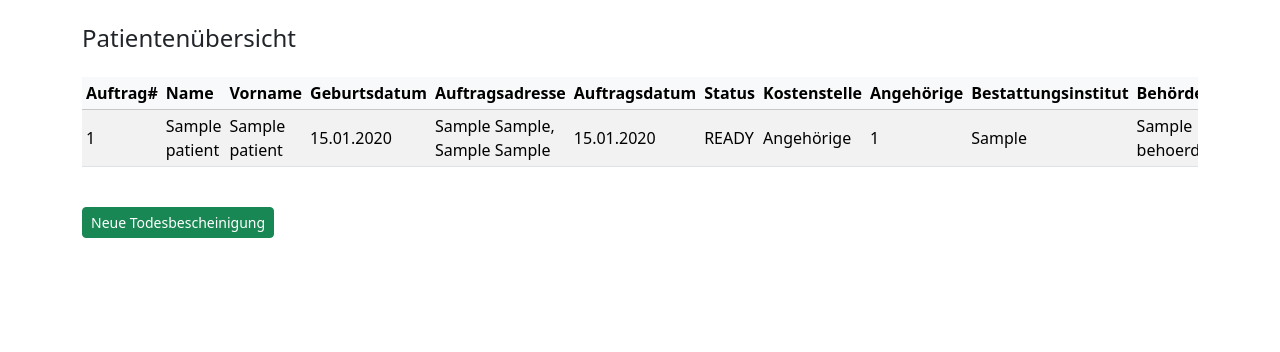
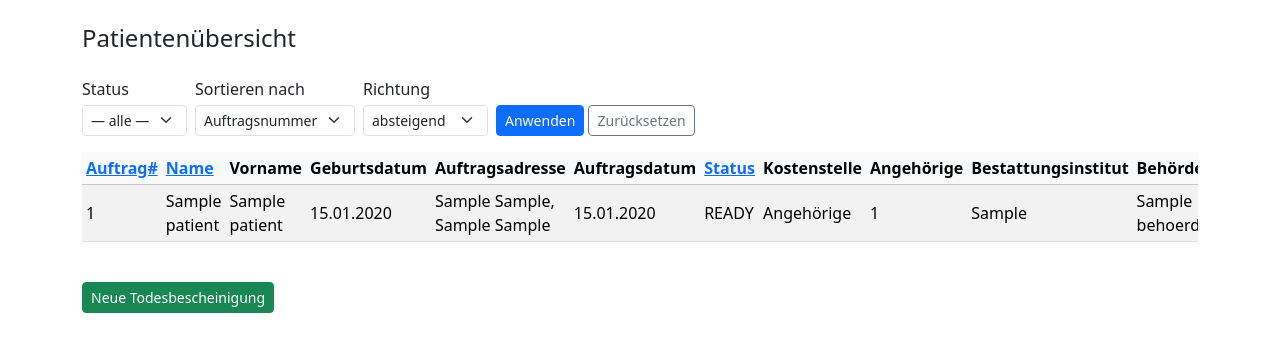
Before and after one commit to ngin10011/lsb_app, a Flask app: page /patients/ in a window 1280 px wide. Shown: the part 56-408 px from the top of the page. Run offline with Flask 3, Linux system fonts and the light colour scheme; tables that the repository leaves empty hold one stand-in row (values such as "Sample post").

Commit message:
patient overview sortieren nach auftragsnummer, name und status

```diff
--- a/lsb_app/blueprints/patients/routes.py
+++ b/lsb_app/blueprints/patients/routes.py
@@ -1,40 +1,89 @@
 # lsb_app/blueprints/patients/routes.py
 from flask import render_template, request, redirect, url_for, flash, abort
-from sqlalchemy import asc, desc
+from sqlalchemy import case, asc, desc
 from sqlalchemy.orm import selectinload
 from lsb_app.blueprints.patients import bp
 from lsb_app.extensions import db
-from lsb_app.models import Patient
+from lsb_app.models import Patient, Auftrag, AuftragsStatusEnum
 from lsb_app.forms import PatientForm
 
 @bp.route("/", methods=["GET"])
 def overview():
-    # einfache serverseitige Suche/Sortierung/Pagination
-    q = request.args.get("q", "", type=str).strip()
-    sort = request.args.get("sort", "name")
-    order = request.args.get("order", "asc")
-    page = request.args.get("page", 1, type=int)
-    per_page = 20
+    # Query-Parameter
+    status_param = request.args.get("status", "").strip()         # z. B. READY
+    sort_param   = request.args.get("sort", "auftragsnummer").strip()  # auftragsnummer | name | status
+    dir_param    = request.args.get("dir", "desc").strip()         # asc | desc
 
-    query = Patient.query
-    if q:
-        like = f"%{q}%"
-        query = query.filter(
-            (Patient.name.ilike(like)) | (Patient.vorname.ilike(like))
+    # Basismenge mit Join u. Eager Loading
+    q = (
+        db.session.query(Patient)
+        .outerjoin(Auftrag, Patient.id == Auftrag.patient_id)
+        .options(
+            selectinload(Patient.meldeadresse),
+            selectinload(Patient.auftrag).selectinload(Auftrag.auftragsadresse),
+            selectinload(Patient.auftrag).selectinload(Auftrag.bestattungsinstitut),
+            selectinload(Patient.auftrag).selectinload(Auftrag.behoerden),
+            selectinload(Patient.angehoerige),
         )
+    )
 
-    sort_col = getattr(Patient, sort, Patient.name)
-    query = query.order_by(asc(sort_col) if order == "asc" else desc(sort_col))
+    # Status-Filter
+    if status_param:
+        try:
+            q = q.filter(Auftrag.status == AuftragsStatusEnum(status_param))
+        except Exception:
+            # Ungültiger Wert: kein Filter anwenden
+            pass
 
-    pagination = query.paginate(page=page, per_page=per_page, error_out=False)
+    # Sortierrichtung validieren
+    dir_param = dir_param if dir_param in {"asc", "desc"} else "asc"
+    order = []
+
+    # Hilfs-Ausdruck: NULLS LAST für Felder aus Auftrag
+    nulls_last_num = case((Auftrag.auftragsnummer.is_(None), 1), else_=0)
+    nulls_last_dat = case((Auftrag.auftragsdatum.is_(None), 1), else_=0)
+
+    if sort_param == "name":
+        # Name, sekundär Auftragsnummer (NULLS LAST)
+        order.append(asc(Patient.name) if dir_param == "asc" else desc(Patient.name))
+        order.append(asc(nulls_last_num))
+        order.append(asc(Auftrag.auftragsnummer))
+    elif sort_param == "status":
+        # Status definierte Ordnung, sekundär Auftragsnummer (NULLS LAST)
+        status_order = [
+            AuftragsStatusEnum.TODO,
+            AuftragsStatusEnum.WAIT,
+            AuftragsStatusEnum.READY,
+            AuftragsStatusEnum.SENT,
+            AuftragsStatusEnum.DONE,
+        ]
+        status_case = case({s: i for i, s in enumerate(status_order)},
+                           value=Auftrag.status, else_=999)
+        order.append(asc(status_case) if dir_param == "asc" else desc(status_case))
+        order.append(asc(nulls_last_num))
+        order.append(asc(Auftrag.auftragsnummer))
+    else:
+        # Standard: Auftragsnummer (NULLS LAST)
+        order.append(asc(nulls_last_num))
+        primary = asc(Auftrag.auftragsnummer) if dir_param == "asc" else desc(Auftrag.auftragsnummer)
+        order.append(primary)
+        # Sekundär stabilisieren: Name
+        order.append(asc(Patient.name))
+
+    for oe in order:
+        q = q.order_by(oe)
+
+    patients = q.all()
+
+    status_choices = [("", "— alle —")] + [(s.value, s.value) for s in AuftragsStatusEnum]
 
     return render_template(
         "patients/overview.html",
-        pagination=pagination,
-        patients=pagination.items,
-        q=q,
-        sort=sort,
-        order=order,
+        patients=patients,
+        status_choices=status_choices,
+        selected_status=status_param,
+        sort=sort_param,
+        dir=dir_param,
     )
 
 @bp.route("/<int:pid>", methods=["GET", "POST"])
--- a/lsb_app/templates/patients/overview.html
+++ b/lsb_app/templates/patients/overview.html
@@ -10,17 +10,73 @@
   {%- if a -%}{{ a.strasse }} {{ a.hausnummer }}, {{ a.plz }} {{ a.ort }}{%- else -%}—{%- endif -%}
 {%- endmacro %}
 
+<form method="get" class="row g-2 align-items-end mb-3">
+  <div class="col-auto">
+    <label class="form-label mb-1">Status</label>
+    <select name="status" class="form-select form-select-sm">
+      {% for val,label in status_choices %}
+        <option value="{{ val }}" {{ 'selected' if val == selected_status else '' }}>{{ label }}</option>
+      {% endfor %}
+    </select>
+  </div>
+
+  <div class="col-auto">
+    <label class="form-label mb-1">Sortieren nach</label>
+    <select name="sort" class="form-select form-select-sm">
+      <option value="auftragsnummer" {{ 'selected' if sort=='auftragsnummer' else '' }}>Auftragsnummer</option>
+      <option value="name" {{ 'selected' if sort=='name' else '' }}>Nachname</option>
+      <option value="status" {{ 'selected' if sort=='status' else '' }}>Status</option>
+    </select>
+  </div>
+
+  <div class="col-auto">
+    <label class="form-label mb-1">Richtung</label>
+    <select name="dir" class="form-select form-select-sm">
+      <option value="asc"  {{ 'selected' if dir=='asc' else '' }}>aufsteigend</option>
+      <option value="desc" {{ 'selected' if dir=='desc' else '' }}>absteigend</option>
+    </select>
+  </div>
+
+  <div class="col-auto">
+    <button type="submit" class="btn btn-sm btn-primary">Anwenden</button>
+    <a href="{{ url_for('patients.overview') }}" class="btn btn-sm btn-outline-secondary">Zurücksetzen</a>
+  </div>
+</form>
+
+
 <div class="table-responsive">
   <table class="table table-sm table-striped align-middle">
+    {% set next_dir = 'desc' if dir=='asc' else 'asc' %}
     <thead class="table-light">
       <tr>
-        <th>Auftrag#</th>
-        <th>Name</th>
+        <th>
+          <a href="{{ url_for('patients.overview',
+                              status=selected_status,
+                              sort='auftragsnummer',
+                              dir=(next_dir if sort=='auftragsnummer' else 'asc')) }}">
+            Auftrag#
+          </a>
+        </th>
+        <th>
+          <a href="{{ url_for('patients.overview',
+                              status=selected_status,
+                              sort='name',
+                              dir=(next_dir if sort=='name' else 'asc')) }}">
+            Name
+          </a>
+        </th>
         <th>Vorname</th>
         <th>Geburtsdatum</th>
         <th>Auftragsadresse</th>
         <th>Auftragsdatum</th>
-        <th>Status</th>
+        <th>
+          <a href="{{ url_for('patients.overview',
+                              status=selected_status,
+                              sort='status',
+                              dir=(next_dir if sort=='status' else 'asc')) }}">
+            Status
+          </a>
+        </th>
         <th>Kostenstelle</th>
         <th>Angehörige</th>
         <th>Bestattungsinstitut</th>
@@ -33,7 +89,7 @@
       {% for p in patients %}
       {% set a = p.auftrag %}
       <tr>
-        <td>{{ a.auftragsnummer }}</td>
+        <td>{{ a.auftragsnummer if a and a.auftragsnummer is not none else '—' }}</td>
 
         <td>{{ p.name }}</td>
         <td>{{ p.vorname }}</td>
```
